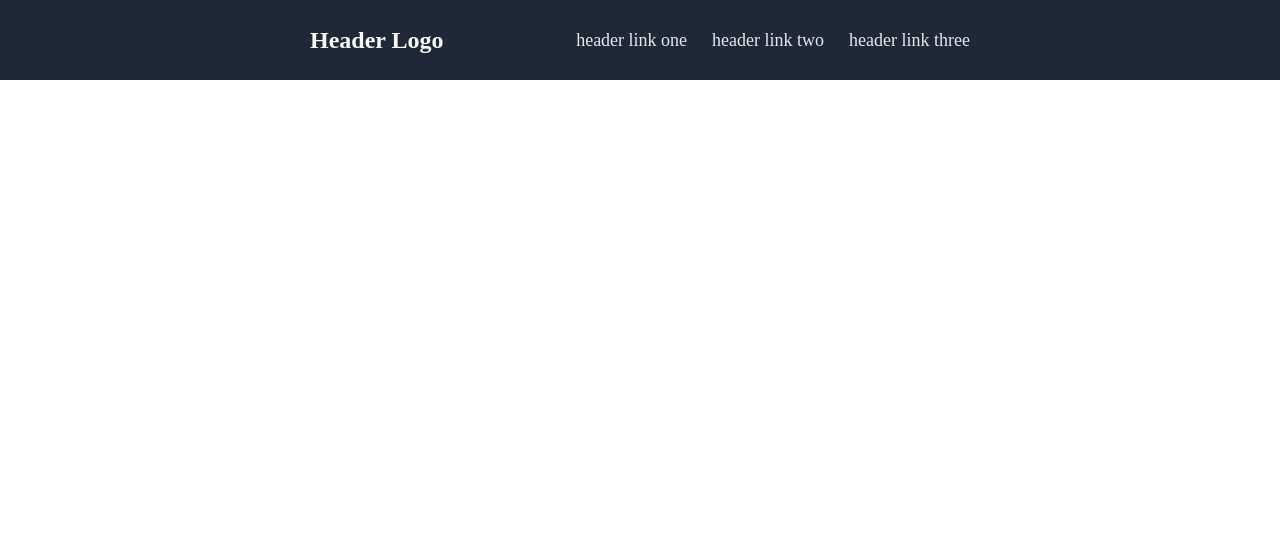
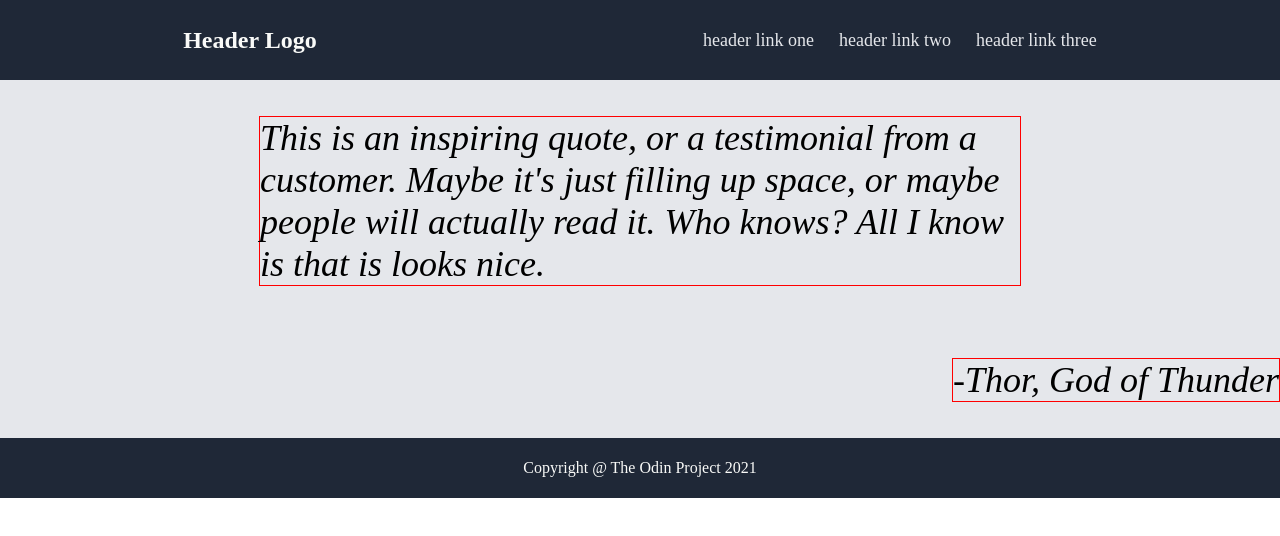
Before and after one commit to xxtianmx1/odin-landing-page, a plain HTML site: page index.html in a window 1280 px wide. Drawn offline with Linux system fonts and the light colour scheme.

Commit message:
added footer

```diff
--- a/index.html
+++ b/index.html
@@ -8,8 +8,7 @@
     <link rel="stylesheet" href="./styles/styles.css">
 </head>
 <body>
-    <div id="header-wrapper">
-        <div id="left-column"></div>
+
     <header id="header">
         <h1 id="header-logo">Header Logo</h1>
         <nav>
@@ -20,8 +19,19 @@
             </ul>
         </nav>
     </header>
-        <div id="right-column"></div>
+
+
+
+    <div id="quote">
+        <p id="quote-text">This is an inspiring quote, or a testimonial from a customer. Maybe it's just filling up space, or maybe people will actually read it. Who knows? All I know is that is looks nice.</p>
+        <p id="quote-author">-Thor, God of Thunder</p>
     </div>
+
+    <footer id="footer">
+        <div>
+            Copyright @ The Odin Project 2021
+        </div>
+    </footer>
 
 </body>
 </html>
--- a/styles/styles.css
+++ b/styles/styles.css
@@ -12,16 +12,14 @@ a{
     text-decoration: none;
 }
 
-#header-wrapper{
-    width: 100%;
-    background-color: red;
+#header-wrapper, #quote-wrapper{
     display: flex;
 }
 
 #header{
     flex-grow: 1;
     display: flex;
-    justify-content: space-between;
+    justify-content: space-around;
     align-items: center;
     height: 60px;
     padding: 10px;
@@ -43,8 +41,36 @@ a{
     font-size: 18px;
 }
 
-#left-column, #right-column{
-    background-color: #1f2837;
-    width: 300px;
+
+#quote{
+    background-color: #E5E7EB;
+    font-size: 36px;
+    font-style: italic;
+    display: flex;
+    flex-direction: column;
+    justify-content: center;
+    align-items: center;
+    width: 100%;
+    gap: 0px;
 
 }
+
+#quote-text{
+    width: 760px;
+    border: 1px solid red;
+}
+
+#quote-author{
+    text-align: right;
+    border: 1px solid red;
+    align-self: flex-end;
+}
+
+#footer{
+    height: 60px;
+    display: flex;
+    justify-content: center;
+    align-items: center;
+    background-color: #1f2837;
+    color: #F9FAF8;
+}
```
Lines whose indentation alone changed are shown as unchanged.
